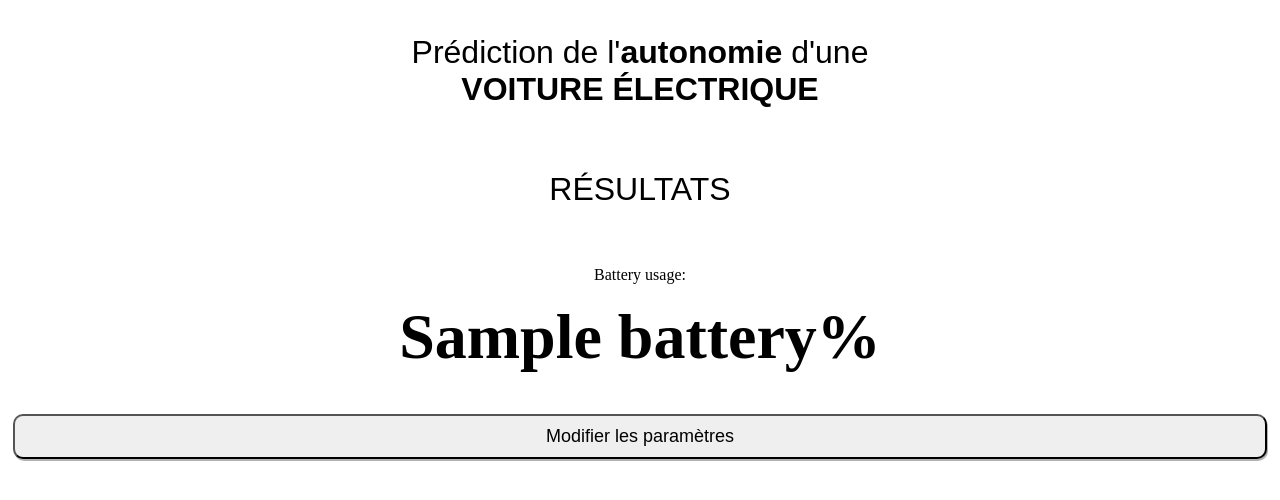
After one commit to AlexandreCabana/EVAIAutonomyPredictor, a FastAPI app: template fastApiProject/templates/resultat.html in a window 1280 px wide. The commit adds this page. Shown: the top 500 px of the page. Run offline with FastAPI, Linux system fonts and the light colour scheme; the template is opened without the code that fills it: most values are stand-ins (such as "Sample title", 1, 10 or a date in 2020); some libraries are stand-ins or nearby versions.

Commit message:
base pour page resultat

```diff
--- a/fastApiProject/main.py
+++ b/fastApiProject/main.py
@@ -1,9 +1,14 @@
+from random import random, randint
 from typing import Annotated
 from fastapi import FastAPI, Path, Request, Form, requests
 from pydantic import BaseModel
 from fastapi.responses import HTMLResponse
 from fastapi.templating import Jinja2Templates
+from starlette import status
+from starlette.responses import RedirectResponse
 from starlette.staticfiles import StaticFiles
+from sympy import Float
+
 
 app = FastAPI()
 
@@ -42,29 +47,14 @@ class User:
         self.last_name = last_name
         self.driving_style = driving_style
 
-# function
-
-@app.put("/items/{item_id}")
-async def update_item(
-    item_id: Annotated[int, Path(title="The ID of the item to get", ge=0, le=1000)],
-    q: str | None = None,
-    item: Item | None = None,
-):
-    results = {"item_id": item_id}
-    if q:
-        results.update({"q": q})
-    if item:
-        results.update({"item": item})
-    return results
-
 @app.get("/", response_class=HTMLResponse)
-async def read_items(request: Request):
+async def main_page(request: Request):
     return templates.TemplateResponse(
         request=request, name="index.html"
     )
 
-@app.post("/results/")
-async def results(
+@app.post("/submit")
+async def submit(
         marque: str = Form(...),
         modele: str = Form(...),
         is_ac_used: bool = Form(False),
@@ -77,22 +67,15 @@ async def results(
 
     car_info = CarInfo(marque, modele, conduite, is_ac_used)
     env_info = EnvironmentInfo(temperature, meteo, slide_range, roughness_range)
+    result =randint(0,1000)/10
+    # return FormInfo(car_info, env_info)
+    return RedirectResponse(url=f"/result?battery={result}",
+                                status_code=status.HTTP_303_SEE_OTHER)
 
-    return FormInfo(car_info, env_info)
-
-
-@app.post("/submit/")
-async def submit(name: str = Form(...),last_name: str = Form(...), conduite: str = Form(...)):
-    user = User(name,last_name,conduite)
-    print(conduite)
-    return user
-
-@app.post("/submit_selected")
-async def handle_selection(selected_option: Annotated[str, Form()]):
-    return {"message": f"You chose : {selected_option}"}
-
-def get_info_from_user(user: User):
-    string = ""
-    # get length
-    string += f"Your first name, {user.name}, contains {len(user.name)} letters and your last name, {user.last_name}, contains {len(user.last_name)} letters"
-    return string
+@app.get("/result")
+def page_resultat(request: Request, battery: float):
+    print(battery)
+    return templates.TemplateResponse(
+        "resultat.html",
+        {"request": request, "battery": battery}
+    )
--- a/fastApiProject/static/styles.css
+++ b/fastApiProject/static/styles.css
@@ -11,6 +11,16 @@
 body{
     background-color: var(--bg-clor);
     color: var(--text-color);
+}
+
+button{
+    padding: 10px 20px;
+    font-size: large;
+    border-radius: 10px;
+    background-color: #efefef;
+    box-shadow: 1px 2px rgba(0, 0, 0, 0.3);
+    width: 100%;
+    margin-top: 20px;
 }
 
 .page {
@@ -100,6 +110,11 @@ body{
     color: #191919;
 }
 
+.options input[type="radio"][value="assassin"]:checked + label{
+    background-color: #ffbbbb;
+    border-color: #cc4444;
+}
+
 .meteo-icons {
     display: flex;
     flex-direction: row;
@@ -150,6 +165,12 @@ label {
     margin-bottom: 10px;
 }
 
+/* RESULTATS */
+.battery_title{
+    font-family: "ui-monospace";
+    font-size: 4em;
+}
+
 @media (max-width: 1000px) {
     .div-sections-parametres {
         flex-direction: column;
--- a/fastApiProject/templates/index.html
+++ b/fastApiProject/templates/index.html
@@ -11,7 +11,7 @@
 <body>
     <div class="page">
         <h1>Prédiction de l'<b>autonomie</b> d'une <b><br>VOITURE ÉLECTRIQUE</b></h1>
-        <form action="/results" method="post" id="selectionForm">
+        <form action="/submit" method="post" id="selectionForm">
             <div class="div-sections-parametres">
                 <div class="panel">
                     <div class="section-parametres">
@@ -95,10 +95,10 @@
                 </div>
 
             </div>
+            <button type="submit">Envoyer</button>
+        </form>
 
-            <button type="submit">Envoyer</button>
 
-        </form>
 
     </div>
 
--- /dev/null
+++ b/fastApiProject/templates/resultat.html
@@ -0,0 +1,25 @@
+<!DOCTYPE html>
+<html lang="en">
+
+<head>
+    <meta charset="UTF-8">
+    <meta name="viewport" content="width=device-width, initial-scale=1.0">
+    <link rel="stylesheet" href="../static/styles.css">
+    <title>Document</title>
+</head>
+
+<body>
+    <div class="page">
+        <h1>Prédiction de l'<b>autonomie</b> d'une <b><br>VOITURE ÉLECTRIQUE</b></h1>
+        <h1>RÉSULTATS</b></h1>
+        <div>
+            <p>Battery usage:</p>
+            <label class="battery_title">{{ battery }}%</label>
+        </div>
+        <button onclick="location.href='/'">Modifier les paramètres</button>
+    </div>
+
+</body>
+<script src="../static/script.js"></script>
+<script src="https://cdnjs.cloudflare.com/ajax/libs/PapaParse/5.3.0/papaparse.min.js"></script>
+</html>
```
Also changed, not shown: fastApiProject/src/svg/cloud.svg (deleted).
